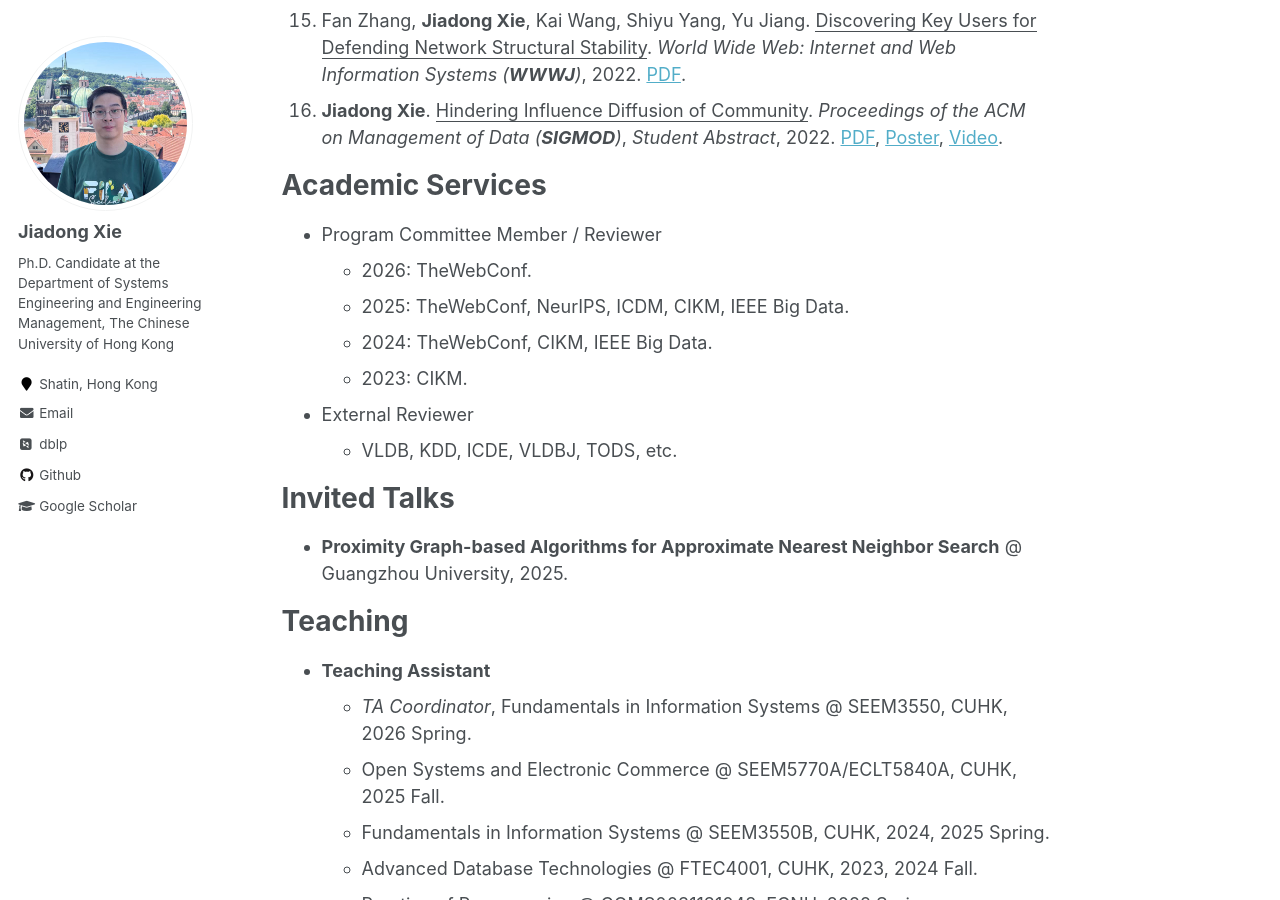
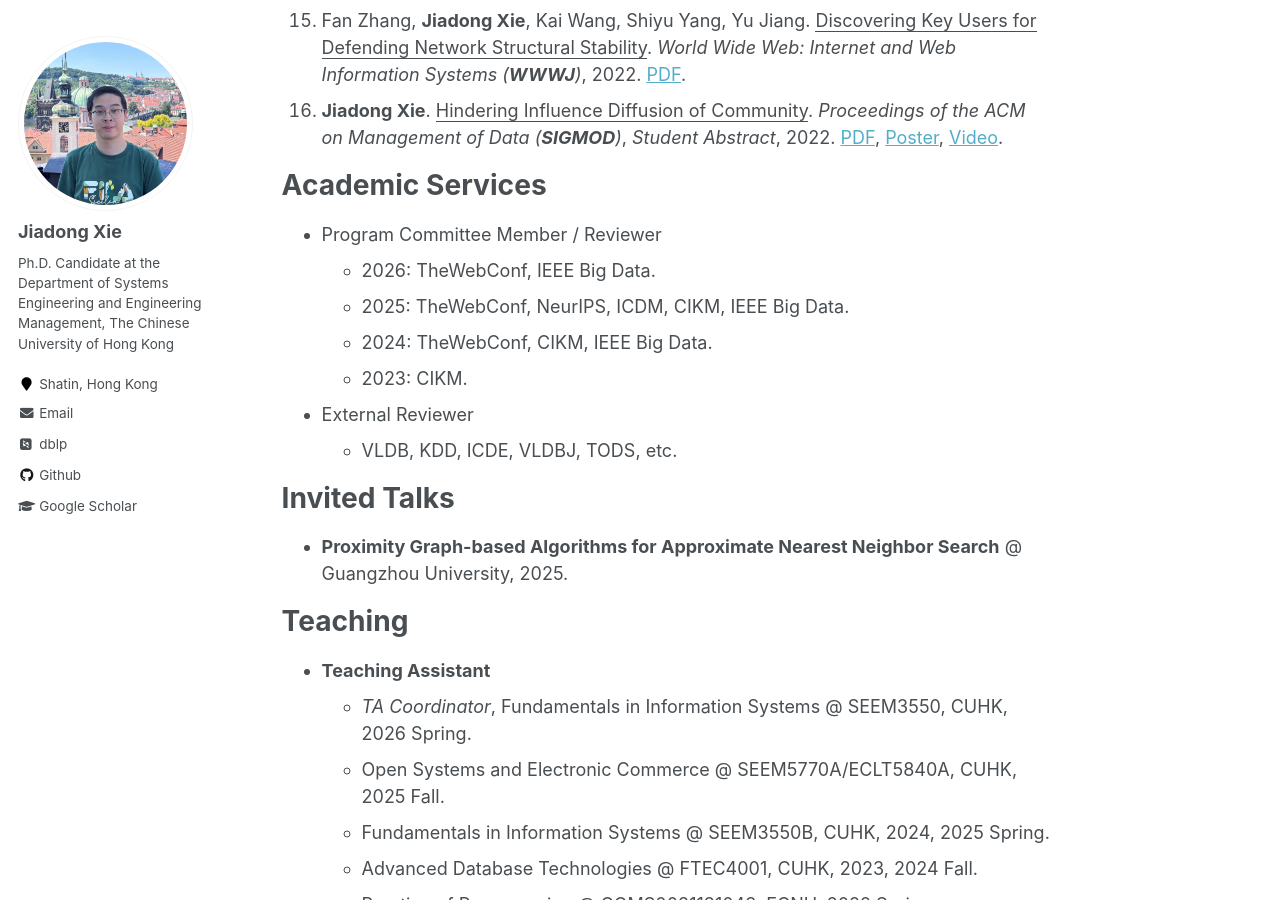
Before and after one commit to Xiejiadong/Xiejiadong.github.io, a Jekyll site: the page built from _pages/about.md, in a window 1280 px wide and 900 px high, scrolled down 1831 px. Built offline with Jekyll 4.4.1, drawn with Linux system fonts in a browser that asks for light colours; some web fonts are replaced; formulas are drawn with MathJax 3.

Commit message:
Update about.md

```diff
--- a/_pages/about.md
+++ b/_pages/about.md
@@ -69,7 +69,7 @@ Publications
 Academic Services
 ======
 - Program Committee Member / Reviewer
-  - 2026: TheWebConf.
+  - 2026: TheWebConf, IEEE Big Data.
   - 2025: TheWebConf, NeurIPS, ICDM, CIKM, IEEE Big Data.
   - 2024: TheWebConf, CIKM, IEEE Big Data.
   - 2023: CIKM.
```
